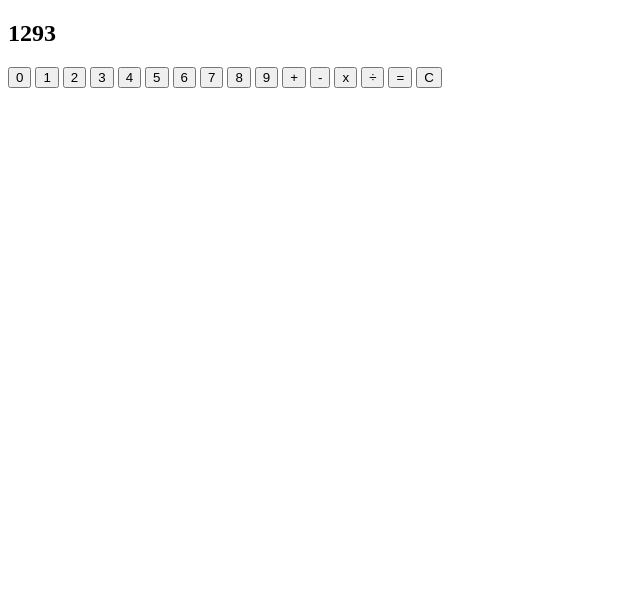
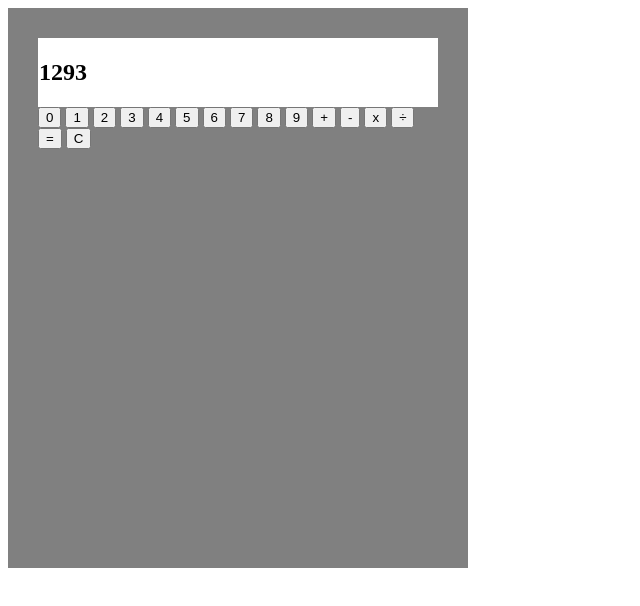
Before and after one commit to jeffreyc31/calculator, a plain HTML site: page index.html in a window 1280 px wide. Shown: the whole page, without its empty margins (0-640 px from the left). Drawn offline with Linux system fonts and the light colour scheme.

Commit message:
add preliminary styling to calculator body and display

```diff
--- a/index.html
+++ b/index.html
@@ -6,7 +6,7 @@
     <meta http-equiv="X-UA-Compatible" content="IE=edge">
     <meta name="viewport" content="width=device-width, initial-scale=1.0">
     <title>Calculator</title>
-    <style src="style.css"></style>
+    <link rel="stylesheet" href="style.css">
 </head>
 
 <body>
--- a/style.css
+++ b/style.css
@@ -0,0 +1,11 @@
+#calc {
+    width: 400px;
+    height: 500px;
+    background-color: gray;
+    padding: 30px;
+}
+
+#display {
+    background-color: #fff;
+    padding: 1px;
+}
```
